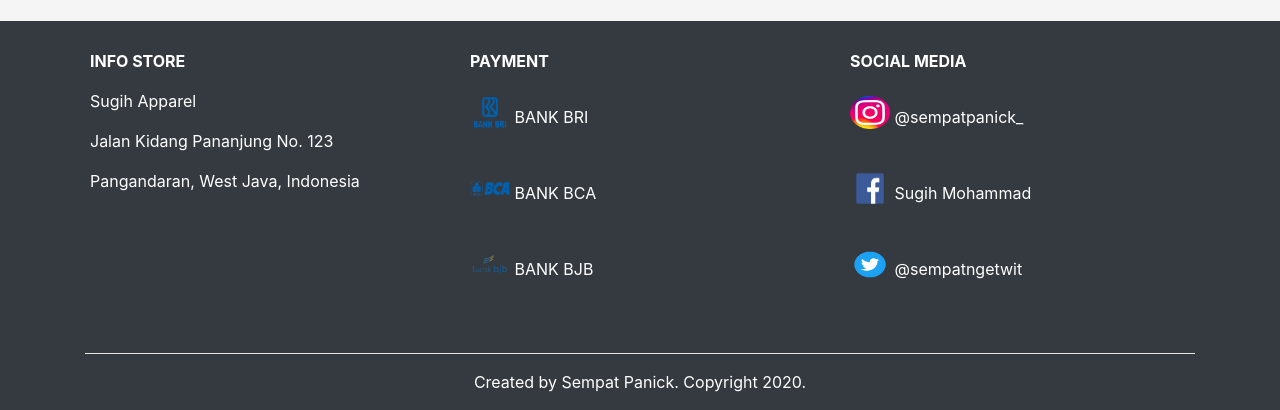
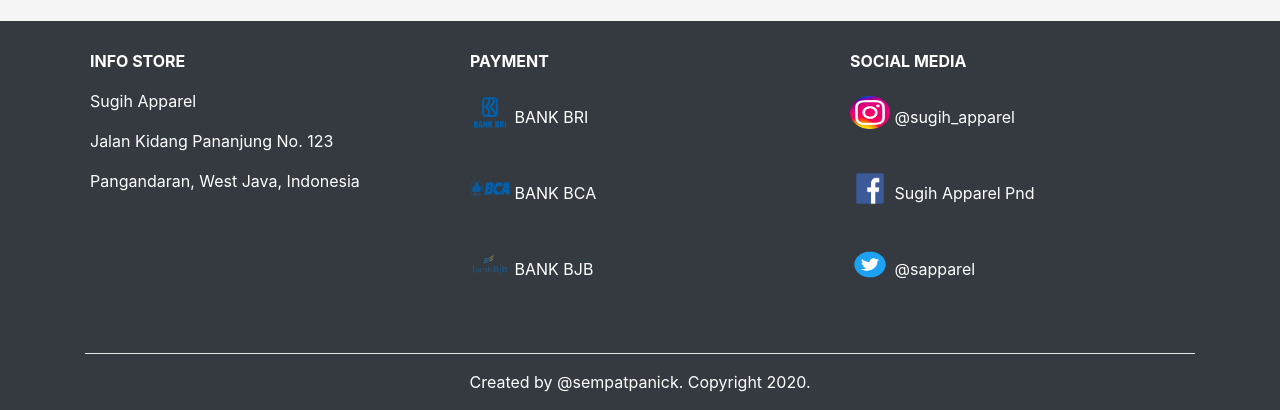
Before and after one commit to smgalih19/pw2020_193040180, a PHP site: page / in a window 1280 px wide. Shown: the part 1991-2401 px from the top of the page. Run offline with PHP 8.4, Linux system fonts and the light colour scheme; data comes from the database, SQL or seed files in the repository.

Commit message:
update tampilan index

```diff
--- a/tubes/index.php
+++ b/tubes/index.php
@@ -134,13 +134,14 @@ $apparel = query("SELECT * FROM apparel ORDER by id_apparel ASC LIMIT 4");
                     </div>
                     <div class="col-md-4 footer-box">
                         <p><b>SOCIAL MEDIA</b></p>
-                        <p><img src="assets/img/icon_sosmed/icon_instagram.png" class="icon"><a href="https://www.instagram.com/sempatpanick_/" target="_blank"> @sempatpanick_</a></p>
-                        <p><img src="assets/img/icon_sosmed/icon_facebook.png" class="icon"><a href="https://web.facebook.com/SugihMohammadGalih" target="_blank"> Sugih Mohammad</a></p>
-                        <p><img src="assets/img/icon_sosmed/icon_twitter.png" class="icon"><a href="https://twitter.com/SugihMohammadG1" target="_blank"> @sempatngetwit</a></p>
+                        <p><img src="assets/img/icon_sosmed/icon_instagram.png" class="icon"> @sugih_apparel</p>
+                        <p><img src="assets/img/icon_sosmed/icon_facebook.png" class="icon"> Sugih Apparel Pnd</p>
+                        <p><img src="assets/img/icon_sosmed/icon_twitter.png" class="icon"> @sapparel</p>
                     </div>
                     <div class="copyright col text-center">
                         <hr>
-                        <p>Created by Sempat Panick. Copyright 2020.</p>
+                        <p>Created by <a href="https://www.instagram.com/sempatpanick_/" target="_blank">@sempatpanick.</a> Copyright
+                            2020.</p>
                     </div>
                 </div>
             </div>
```
Also changed, not shown: tubes/php/allproduct.php (+5 -4 lines).
